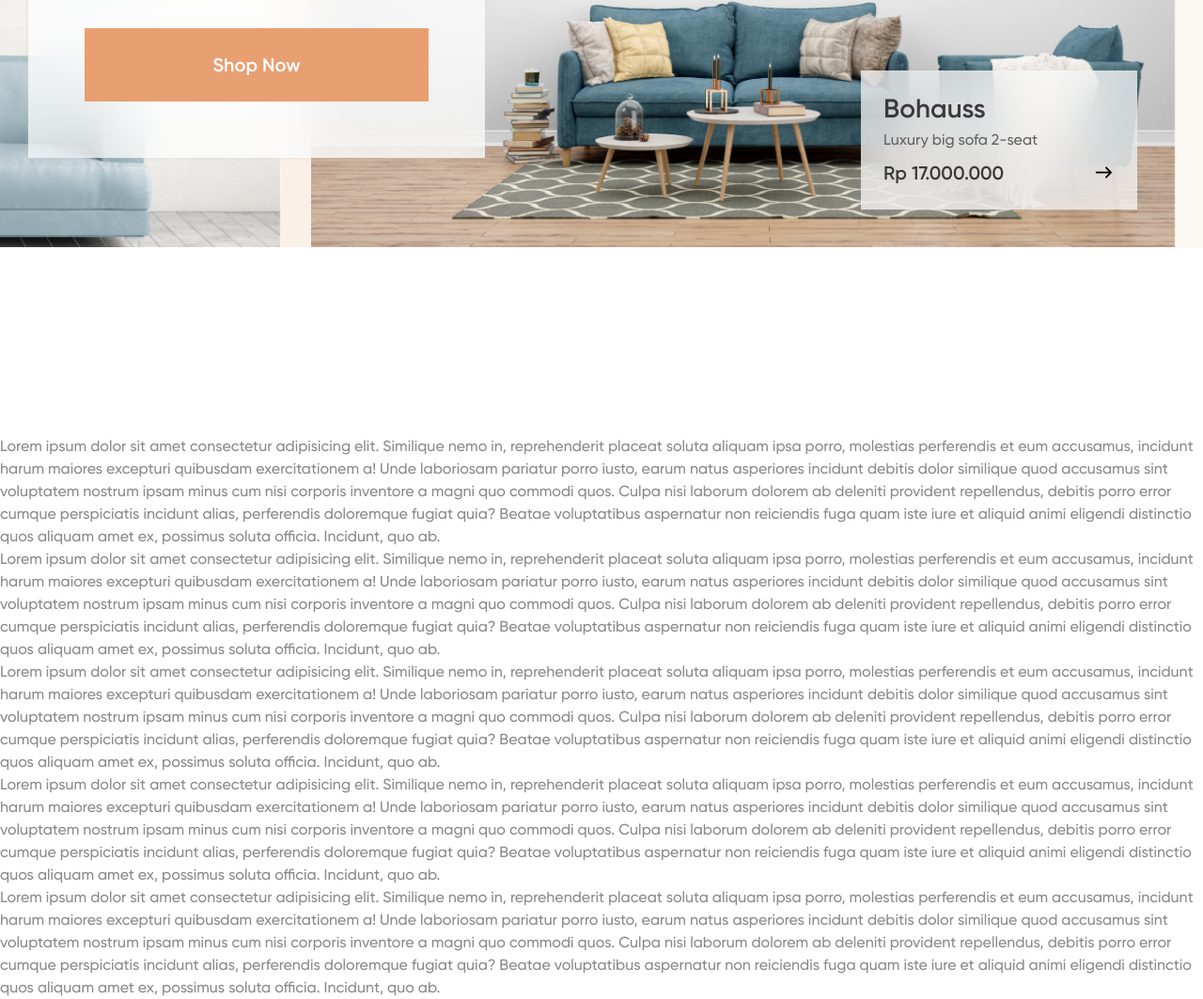
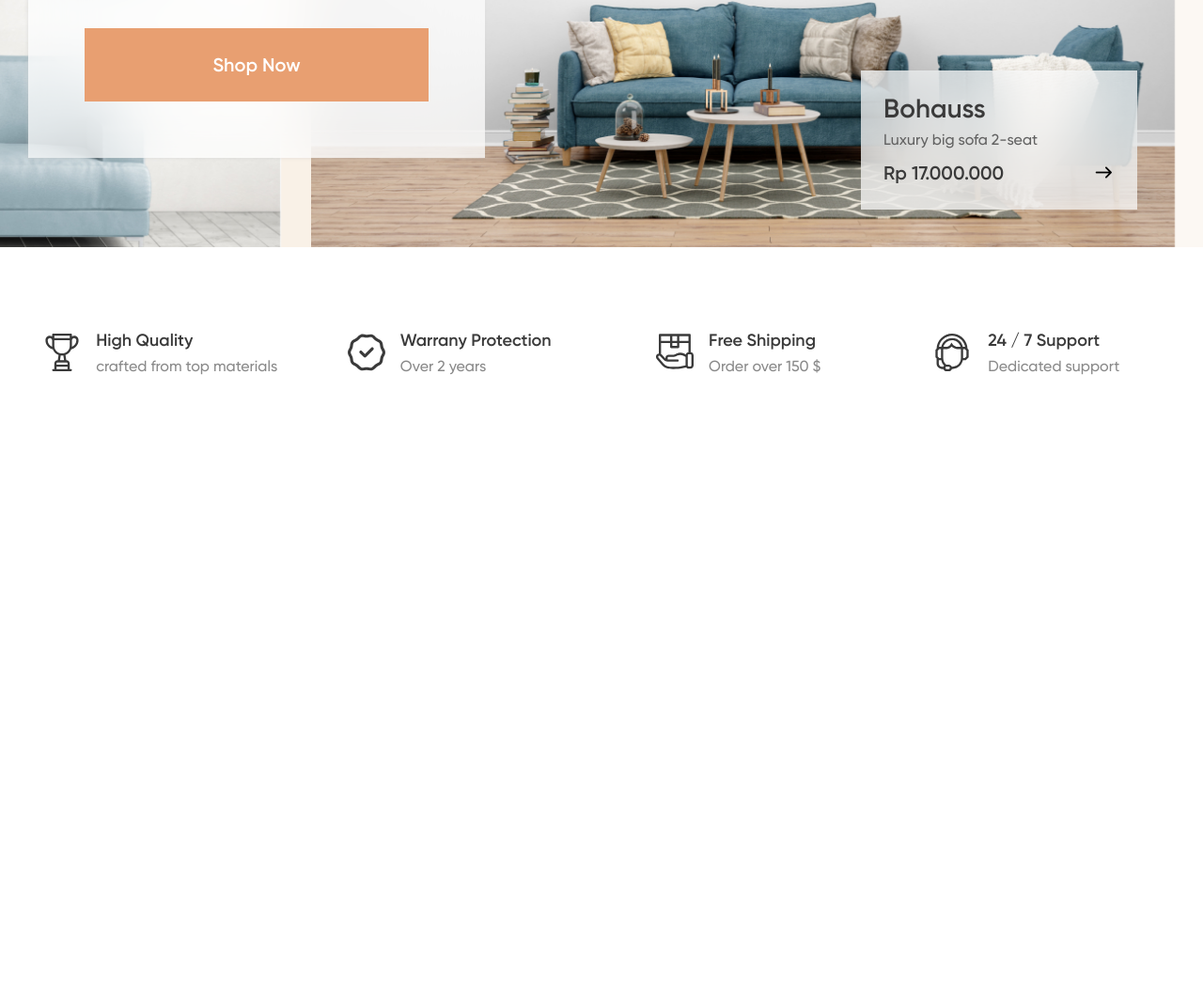
Before and after one commit to joyscript/Furniture, a website with bundled scripts: page src/index.html in a window 1280 px wide. Shown: the part 502-1565 px from the top of the page at 94% size. After the commit the page ends 990 px from the top, so only its background shows below. Built offline with nearby package versions, Linux system fonts and the light colour scheme.

Commit message:
feat: add section features

```diff
--- a/src/index.html
+++ b/src/index.html
@@ -109,10 +109,10 @@
                 <div class="swiper-slide">
                   <img src="img/slider/01.jpg" alt="Slide furniture" />
                   <a class="swiper-slide__info info-slide">
-                  <h3 class="info-slide__title">Ocean</h3>
-                  <p class="info-slide__text">Luxury big sofa 2-seat</p>
-                  <p class="info-slide__price icon-arrow-link">Rp 20.000.000</p>
-                </a>
+                    <h3 class="info-slide__title">Ocean</h3>
+                    <p class="info-slide__text">Luxury big sofa 2-seat</p>
+                    <p class="info-slide__price icon-arrow-link">Rp 20.000.000</p>
+                  </a>
                 </div>
               </div>
             </div>
@@ -121,46 +121,28 @@
           <button class="hero__button-add intro__button button_colored">Shop Now</button>
         </div>
       </section>
-      <p>
-        Lorem ipsum dolor sit amet consectetur adipisicing elit. Similique nemo in, reprehenderit placeat soluta aliquam ipsa porro,
-        molestias perferendis et eum accusamus, incidunt harum maiores excepturi quibusdam exercitationem a! Unde laboriosam pariatur porro
-        iusto, earum natus asperiores incidunt debitis dolor similique quod accusamus sint voluptatem nostrum ipsam minus cum nisi corporis
-        inventore a magni quo commodi quos. Culpa nisi laborum dolorem ab deleniti provident repellendus, debitis porro error cumque
-        perspiciatis incidunt alias, perferendis doloremque fugiat quia? Beatae voluptatibus aspernatur non reiciendis fuga quam iste iure
-        et aliquid animi eligendi distinctio quos aliquam amet ex, possimus soluta officia. Incidunt, quo ab.
-      </p>
-      <p>
-        Lorem ipsum dolor sit amet consectetur adipisicing elit. Similique nemo in, reprehenderit placeat soluta aliquam ipsa porro,
-        molestias perferendis et eum accusamus, incidunt harum maiores excepturi quibusdam exercitationem a! Unde laboriosam pariatur porro
-        iusto, earum natus asperiores incidunt debitis dolor similique quod accusamus sint voluptatem nostrum ipsam minus cum nisi corporis
-        inventore a magni quo commodi quos. Culpa nisi laborum dolorem ab deleniti provident repellendus, debitis porro error cumque
-        perspiciatis incidunt alias, perferendis doloremque fugiat quia? Beatae voluptatibus aspernatur non reiciendis fuga quam iste iure
-        et aliquid animi eligendi distinctio quos aliquam amet ex, possimus soluta officia. Incidunt, quo ab.
-      </p>
-      <p>
-        Lorem ipsum dolor sit amet consectetur adipisicing elit. Similique nemo in, reprehenderit placeat soluta aliquam ipsa porro,
-        molestias perferendis et eum accusamus, incidunt harum maiores excepturi quibusdam exercitationem a! Unde laboriosam pariatur porro
-        iusto, earum natus asperiores incidunt debitis dolor similique quod accusamus sint voluptatem nostrum ipsam minus cum nisi corporis
-        inventore a magni quo commodi quos. Culpa nisi laborum dolorem ab deleniti provident repellendus, debitis porro error cumque
-        perspiciatis incidunt alias, perferendis doloremque fugiat quia? Beatae voluptatibus aspernatur non reiciendis fuga quam iste iure
-        et aliquid animi eligendi distinctio quos aliquam amet ex, possimus soluta officia. Incidunt, quo ab.
-      </p>
-      <p>
-        Lorem ipsum dolor sit amet consectetur adipisicing elit. Similique nemo in, reprehenderit placeat soluta aliquam ipsa porro,
-        molestias perferendis et eum accusamus, incidunt harum maiores excepturi quibusdam exercitationem a! Unde laboriosam pariatur porro
-        iusto, earum natus asperiores incidunt debitis dolor similique quod accusamus sint voluptatem nostrum ipsam minus cum nisi corporis
-        inventore a magni quo commodi quos. Culpa nisi laborum dolorem ab deleniti provident repellendus, debitis porro error cumque
-        perspiciatis incidunt alias, perferendis doloremque fugiat quia? Beatae voluptatibus aspernatur non reiciendis fuga quam iste iure
-        et aliquid animi eligendi distinctio quos aliquam amet ex, possimus soluta officia. Incidunt, quo ab.
-      </p>
-      <p>
-        Lorem ipsum dolor sit amet consectetur adipisicing elit. Similique nemo in, reprehenderit placeat soluta aliquam ipsa porro,
-        molestias perferendis et eum accusamus, incidunt harum maiores excepturi quibusdam exercitationem a! Unde laboriosam pariatur porro
-        iusto, earum natus asperiores incidunt debitis dolor similique quod accusamus sint voluptatem nostrum ipsam minus cum nisi corporis
-        inventore a magni quo commodi quos. Culpa nisi laborum dolorem ab deleniti provident repellendus, debitis porro error cumque
-        perspiciatis incidunt alias, perferendis doloremque fugiat quia? Beatae voluptatibus aspernatur non reiciendis fuga quam iste iure
-        et aliquid animi eligendi distinctio quos aliquam amet ex, possimus soluta officia. Incidunt, quo ab.
-      </p>
+      <section class="feat-section">
+        <div class="feat-section__wrapper">
+          <div class="features">
+            <div class="feature">
+              <h5 class="feature__title">High Quality</h5>
+              <p class="feature__text">crafted from top materials</p>
+            </div>
+            <div class="feature">
+              <h5 class="feature__title">Warrany Protection</h5>
+              <p class="feature__text">Over 2 years</p>
+            </div>
+            <div class="feature">
+              <h5 class="feature__title">Free Shipping</h5>
+              <p class="feature__text">Order over 150 $</p>
+            </div>
+            <div class="feature">
+              <h5 class="feature__title">24 / 7 Support</h5>
+              <p class="feature__text">Dedicated support</p>
+            </div>
+          </div>
+        </div>
+      </section>
     </main>
   </body>
 </html>
--- a/src/scss/base/_fonts.scss
+++ b/src/scss/base/_fonts.scss
@@ -24,6 +24,14 @@ h2 {
 
 h3 {
   @include font(28px, 1.2, 600, $color-title);
+}
+
+h4 {
+  @include font(24px, 1.2, 600, $color-title);
+}
+
+h5 {
+  @include font(18px, 1.5, 600, $color-title);
 }
 
 // Icons font ---------------------------
--- /dev/null
+++ b/src/scss/main/_features.scss
@@ -0,0 +1,90 @@
+.feat-section__wrapper {
+  padding: 88px 30px;
+  @include media-l {
+    padding: 70px 30px;
+  }
+  @include media-t {
+    padding: 50px 30px;
+  }
+  @include media-m {
+    padding: 40px 15px;
+  }
+  @include media-s {
+    padding: 30px 15px;
+  };
+}
+
+.features {
+  display: grid;
+  grid-template-columns: repeat(4, max-content);
+  justify-content: space-between;
+
+  @include media-l {
+    grid-template-columns: repeat(4, 1fr);
+    justify-items: center;
+    gap: 10px;
+  }
+  @include media-t {
+    grid-template-columns: repeat(2, max-content);
+    justify-content: center;
+    justify-items: start;
+    gap: 30px 60px;
+  }
+  @include media-m {
+    gap: 30px;
+  }
+  @include media-sm {
+    grid-template-columns: repeat(2, 1fr);
+    gap: 10px;
+  }
+  @include media-s {
+    grid-template-columns: repeat(1, max-content);
+  }
+}
+
+.feature {
+  max-width: 290px;
+  padding: 16px 0 16px 86px;
+  background-repeat: no-repeat;
+  background-size: 40px;
+  background-position: 22px 22px;
+
+  &:nth-child(1) {
+    background-image: url('../svg/features.svg#feature1');
+  }
+  &:nth-child(2) {
+    background-image: url('../svg/features.svg#feature2');
+  }
+  &:nth-child(3) {
+    background-image: url('../svg/features.svg#feature3');
+    background-position: 22px 24px;
+  }
+  &:nth-child(4) {
+    background-image: url('../svg/features.svg#feature4');
+  }
+
+  @include media-l {
+    padding: 16px 16px 16px 56px;
+    background-position: 0 22px;
+    &:nth-child(3) {
+      background-position: 0 22px;
+    }
+  }
+  @include media-t {
+    padding: 16px 16px 16px 72px;
+    background-position: 16px 22px;
+    &:nth-child(3) {
+      background-position: 16px 22px;
+    }
+  }
+  @include media-m {
+    max-width: 270px;
+  }
+  @include media-s {
+    max-width: 290px;
+  }
+
+  &__title {
+    margin-bottom: 2px;
+  }
+}
--- a/src/scss/main/_hero.scss
+++ b/src/scss/main/_hero.scss
@@ -2,7 +2,6 @@
   position: relative;
   background: $color-bg-prim;
   overflow: hidden;
-  margin-bottom: 200px;
 
   &::before {
     content: '';
--- a/src/scss/style.scss
+++ b/src/scss/style.scss
@@ -14,3 +14,4 @@
 // Main
 @import 'main/hero';
 @import 'main/slider';
+@import 'main/features';
```
Also changed, not shown: src/css/style.css, src/svg/features.svg (added), 1 other file.
